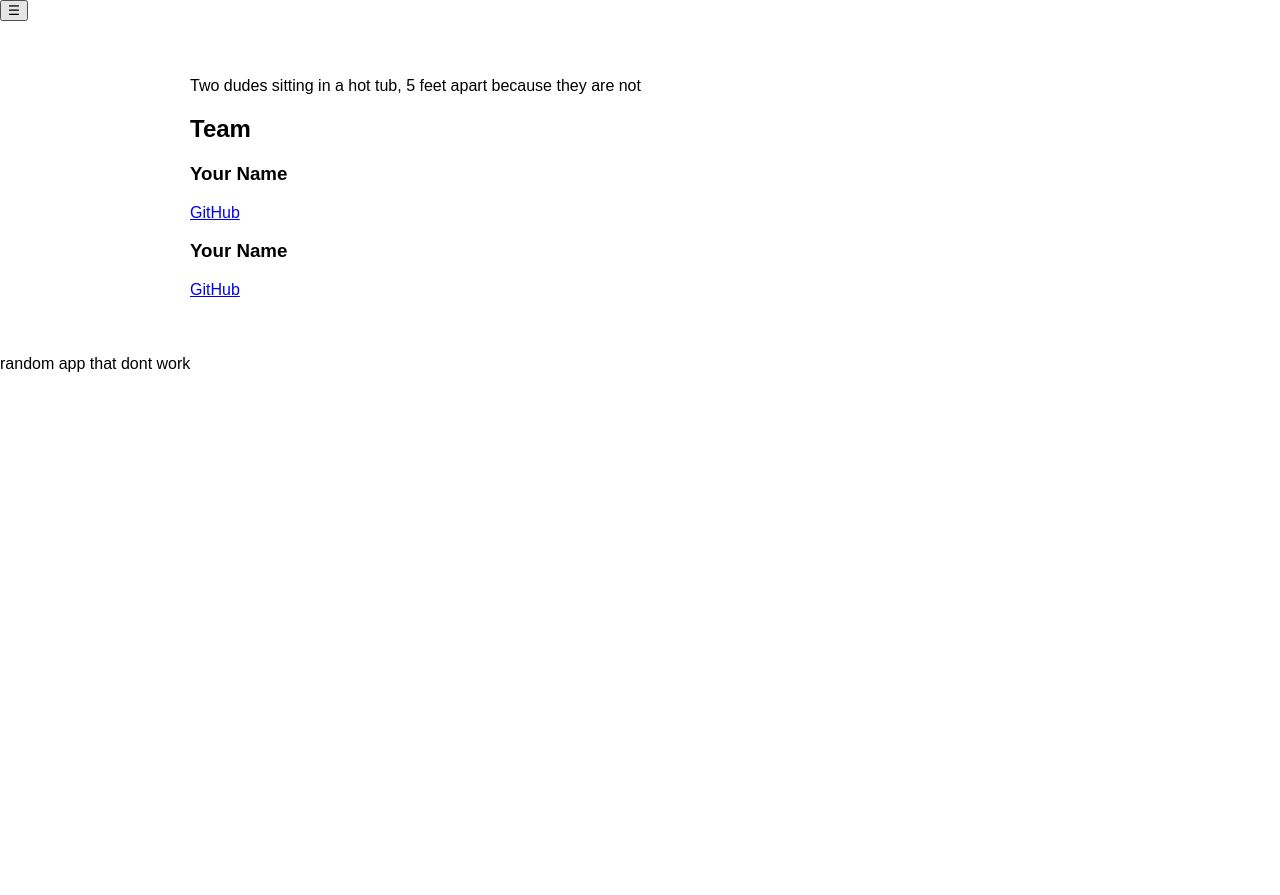
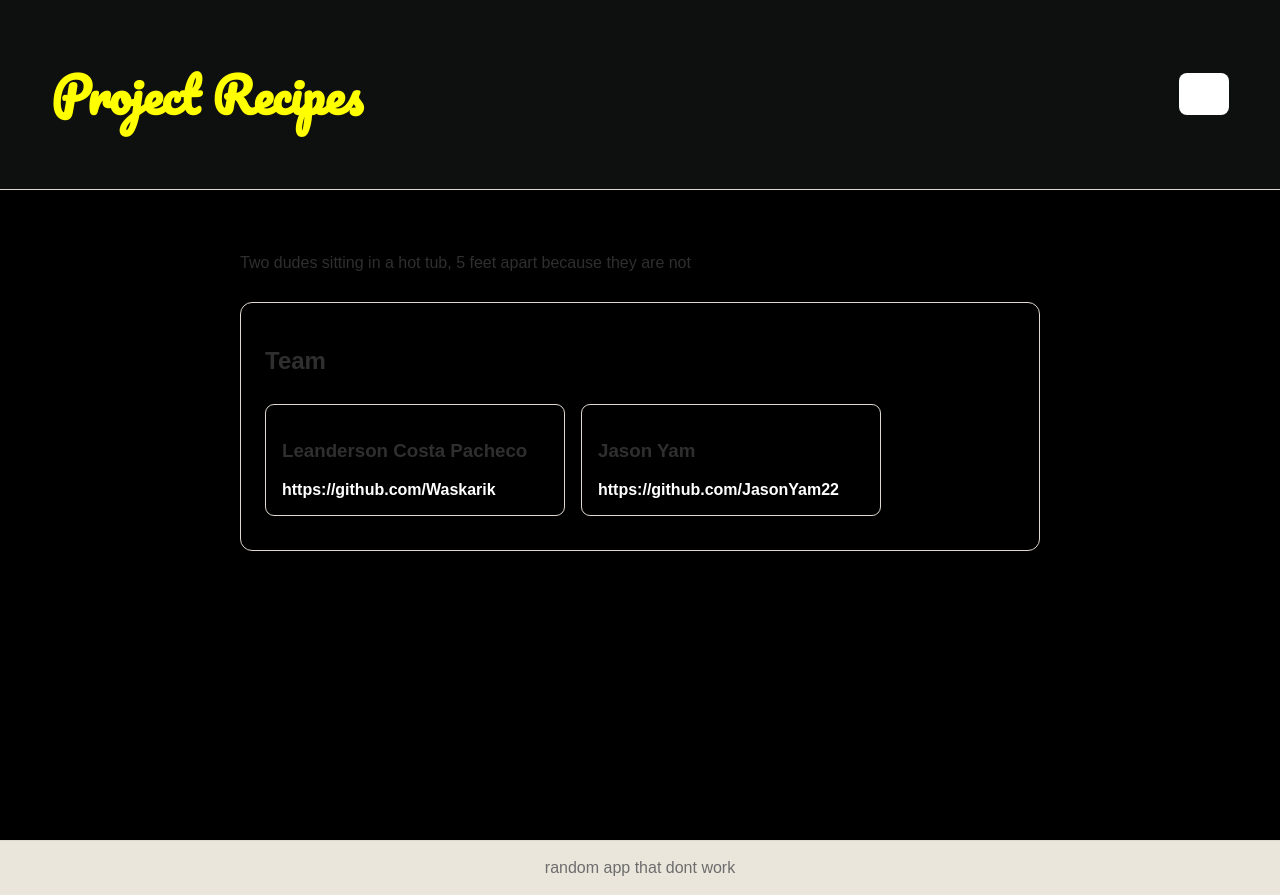
Before and after one commit to JasonYam22/project-recipes, a React (Vite) app: page /about in a window 1280 px wide. Before the commit the page ends 800 px from the top, so only its background shows below. Built offline with nearby package versions, Linux system fonts and the light colour scheme.

Commit message:
something

```diff
--- a/src/App.css
+++ b/src/App.css
@@ -1,67 +1,357 @@
+@import url('https://fonts.googleapis.com/css2?family=Pacifico&display=swap');
+
+* {
+  box-sizing: border-box;
+}
+
+:root {
+  font-family: Arial, Helvetica, sans-serif;
+  color: #2f2f2f;
+  background: #f7f4ee;
+
+  --green: white;
+  --green-dark: white;
+  --cream: #fffff;
+  --border: #ded8cf;
+  --text-soft: #6d6d6d;
+  --danger: #a94b4b;
+}
+
 body {
   margin: 0;
-  font-family: Arial, sans-serif;
+  min-width: 320px;
+  background: black;
 }
 
-.navbar {
-  padding: 20px;
-  background-color: #eee;
+a {
+  color: inherit;
+  text-decoration: none;
 }
 
-.main-content {
-  display: flex;
+button,
+input,
+textarea {
+  font: inherit;
 }
 
-.sidebar {
-  width: 200px;
-  padding: 20px;
+button {
+  border: 0;
+  border-radius: 8px;
+  padding: 9px 14px;
+  cursor: pointer;
+  background: var(--green);
+  color: white;
 }
 
-.recipe-list {
-  display: flex;
-  flex-wrap: wrap;
-  gap: 20px;
-  padding: 20px;
+button:hover {
+  background: var(--green-dark);
 }
 
-.recipe-card {
-  width: 250px;
-  padding: 15px;
-  border: 1px solid #ccc;
-  border-radius: 8px;
+
+.App {
+  min-height: 100vh;
 }
 
-.recipe-card img {
-  width: 100%;
+.main-layout {
+  width: min(1180px, 92%);
+  margin: 0 auto;
 }
 
-.footer {
-  padding: 20px;
-  text-align: center;
+.content {
+  min-height: calc(100vh - 150px);
 }
 
-.recipe{
-  display:flex;
-  justify-content: center;
+nav {
+  position: sticky;
+  top: 0;
+  z-index: 10;
+  display: flex;
+  justify-content: space-between;
+  align-items: center;
+  min-height: 150px;
+  padding: 12px 4%;
+  background: rgba(29, 30, 31, 0.507);
+  border-bottom: 1px solid var(--border);
 }
-.recipe-image {
-  display:flex;
-  width: 250px;
-  height: 180px;
-  object-fit: cover;
-
+.titleNav {
+  font-family: "Pacifico", cursive;
+  font-size: 3rem;
+  color: yellow;
 }
 
-.about-page {
-  max-width: 900px;
-  margin: 0 auto;
-  padding: 40px;
+nav > button {
+  font-size: 24px;
+  line-height: 1;
+  min-width: 46px;
 }
 
-.team-member {
-  margin-top: 20px;
+nav > div {
+  position: absolute;
+  top: 56px;
+  right: 4%;
+  min-width: 155px;
+  padding: 10px;
+  background: var(--cream);
+  border: 1px solid var(--border);
+  border-radius: 10px;
+  box-shadow: 0 8px 20px rgba(0, 0, 0, 0.1);
 }
 
-.team-member a {
-  margin-right: 15px;
+nav > div a {
+  display: block;
+  padding: 8px 10px;
+  border-radius: 6px;
 }
+
+nav > div a:hover {
+  background: #efebe3;
+}
+
+nav br {
+  display: none;
+}
+
+
+.Main-page {
+  padding: 42px 0 55px;
+}
+
+.Main-page > h1 {
+  margin: 0;
+  text-align: center;
+  font-family: "Pacifico", cursive;
+  font-size: clamp(5rem, 5vw, 3.4rem);
+  color: rgb(0, 255, 21);
+}
+
+.Main-page > p {
+  text-align: center;
+  color: var(--text-soft);
+  margin-top: 32px;
+}
+
+
+.Main-page > div {
+  display: grid;
+  grid-template-columns: repeat(auto-fit, minmax(240px, 1fr));
+  gap: 22px;
+  margin-top: 30px;
+}
+
+
+.Main-page > div > button,
+.Main-page > div > form {
+  grid-column: 1 / -1;
+  justify-self: center;
+}
+
+.Main-page > div > form {
+  width: min(650px, 100%);
+}
+
+
+.Main-page > div > div {
+  display: flex;
+  flex-direction: column;
+  background: var(--cream);
+  border: 1px solid var(--border);
+  border-radius: 14px;
+  overflow: hidden;
+  box-shadow: 0 4px 14px rgba(0, 0, 0, 0.06);
+}
+
+
+.Recipe {
+  display: flex;
+  flex-direction: column;
+  flex: 1;
+  padding-bottom: 14px;
+  position:relative;
+}
+
+.Recipe > a {
+  display: block;
+  flex: 1;
+}
+
+.Recipe .recipe-image {
+  width: 100%;
+  height: 190px;
+  object-fit: cover;
+  display: block;
+}
+
+.Recipe h1 {
+  margin: 16px 16px 8px;
+  font-size: 1.2rem;
+  color: #292929;
+}
+
+.Recipe p {
+  margin: 7px 16px;
+  line-height: 1.4;
+}
+
+.Recipe > button {
+  position:absolute;
+  top:350px;
+  right: 16px;
+  width: 35px;
+  height: 35px;
+  border: 2px solid #555;
+  border-radius:0;
+  display:flex;
+  align-items: center;
+  justify-content: center;
+  font-size: 30px;
+
+  background: var(--danger);
+}
+
+.Recipe > button:hover {
+  background: #893c3c;
+}
+
+
+.Main-page > div > div > div:last-child {
+  padding: 0 16px 16px;
+}
+
+.Main-page > div > div > div:last-child > button {
+  width: 90%;
+  background: #5e6870;
+}
+
+.Main-page > div > div > div:last-child > button:hover {
+  background: #484f55;
+}
+
+
+form {
+  display: flex;
+  flex-direction: column;
+  gap: 10px;
+  padding: 18px;
+  background: #f1eee7;
+  border: 1px solid var(--border);
+  border-radius: 10px;
+}
+
+input,
+textarea {
+  width: 100%;
+  padding: 10px 12px;
+  border: 1px solid #cfc8bd;
+  border-radius: 7px;
+  background: white;
+  color: #292929;
+}
+
+textarea {
+  min-height: 90px;
+  resize: vertical;
+}
+
+input:focus,
+textarea:focus {
+  outline: 2px solid #a9bea9;
+  border-color: var(--green);
+}
+
+input[type="checkbox"] {
+  width: auto;
+}
+
+
+.item-details-page {
+  width: min(820px, 100%);
+  margin: 0 auto;
+  padding: 42px 0 60px;
+}
+
+.item-details-page h1 {
+  color: var(--green-dark);
+}
+
+.item-details-page .recipe-image {
+  width: 100%;
+  height: min(420px, 52vw);
+  min-height: 230px;
+  object-fit: cover;
+  border-radius: 14px;
+}
+
+.item-details-page ul {
+  padding: 22px 22px 22px 42px;
+  background: var(--cream);
+  border: 1px solid var(--border);
+  border-radius: 10px;
+  line-height: 1.7;
+}
+
+
+.about-page {
+  width: min(800px, 100%);
+  margin: 0 auto;
+  padding: 48px 0 60px;
+}
+
+.about-page section {
+  margin-top: 30px;
+  padding: 24px;
+  background: var(--cream);
+  border: 1px solid var(--border);
+  border-radius: 12px;
+}
+
+.team-member1,
+.team-member2 {
+  display: inline-block;
+  width: min(300px, 100%);
+  margin: 10px 16px 10px 0;
+  padding: 16px;
+  border: 1px solid var(--border);
+  border-radius: 9px;
+}
+
+.team-member1 a,
+.team-member2 a {
+  color: var(--green-dark);
+  font-weight: bold;
+}
+
+
+.App > div:last-child {
+  padding: 18px 4%;
+  text-align: center;
+  color: var(--text-soft);
+  background: #ebe6dc;
+  border-top: 1px solid var(--border);
+}
+
+.App > div:last-child p {
+  margin: 0;
+}
+
+
+@media (max-width: 600px) {
+  .main-layout {
+    width: 90%;
+  }
+
+  .Main-page {
+    padding-top: 28px;
+  }
+
+  .Main-page > div {
+    grid-template-columns: 1fr;
+  }
+
+  .Recipe .recipe-image {
+    height: 210px;
+  }
+
+  .about-page {
+    padding-top: 30px;
+  }
+}
--- a/src/components/EditRecipe.jsx
+++ b/src/components/EditRecipe.jsx
@@ -22,12 +22,17 @@ function EditRecipe({ recipe, handleUpdate }) {
     const updatedRecipe= {...editedRecipe, ingredients: editedRecipe.ingredients.split(","), recipe: editedRecipe.recipe.split("\n")
     }
     handleUpdate(updatedRecipe);
+    setIsEditing(false);
   }
 
   return (
     <div>
-        <button onClick={() => setIsEditing(!isEditing)}> Edit </button>
-        <form onSubmit={handleSubmit}>
+        <button onClick={() => setIsEditing(!isEditing)}>
+  {isEditing ? "Cancel" : "Edit"}
+</button>
+
+{isEditing && (
+  <form onSubmit={handleSubmit}>
       <input name="name" value={editedRecipe.name} onChange={handleChange} />
       <input name="calories" value={editedRecipe.calories} onChange={handleChange} />
       <input name="image" value={editedRecipe.image} onChange={handleChange} />
@@ -37,6 +42,7 @@ function EditRecipe({ recipe, handleUpdate }) {
     }}/>
     <button type="submit"> Save </button>
    </form>
+)}
    </div>
   );
 }
--- a/src/components/Navbar.jsx
+++ b/src/components/Navbar.jsx
@@ -7,6 +7,7 @@ function Navbar() {
 
   return (
     <nav>
+       <h1 className="titleNav">Project Recipes</h1>
       <button onClick={() => setMenuOpen(!menuOpen)}>☰</button>
       {menuOpen && (
         <div>
--- a/src/components/RecipeCard.jsx
+++ b/src/components/RecipeCard.jsx
@@ -6,9 +6,9 @@ function RecipeCard({ recipe, handleDeleteButton, handleUpdate }) {
     <div className="Recipe" key={recipe.id}>
       <Link to={`/recipes/${recipe.id}`}>
       <img className="recipe-image" src={recipe.image} alt={recipe.name} />
-      <h1>Name:{recipe.name}</h1>
+      <h1>{recipe.name}</h1>
 
-      <p>Kcal: {recipe.calories}</p>
+      <p>{recipe.calories} Kcals</p>
       <p>
         {recipe.calories <= 500
           ? "ദ്ദി(˵ •̀ ᴗ - ˵ ) ✧ Low Calories"
@@ -18,8 +18,7 @@ function RecipeCard({ recipe, handleDeleteButton, handleUpdate }) {
       </p>
       <p>{recipe.isVegan ? "🌱 Vegan" : "🍖 Not Vegan"}</p>
       </Link>
-      <button onClick={() => handleDeleteButton(recipe.id)}>Delete</button>
-      <button onClick={() => handleUpdate(recipe.id)}>Edit</button>
+      <button onClick={() => handleDeleteButton(recipe.id)}>🗑</button>
     </div>
 
   );
--- a/src/pages/AboutPage.jsx
+++ b/src/pages/AboutPage.jsx
@@ -11,18 +11,18 @@ function AboutPage(){
              <h2>Team</h2>
 
             <div className="team-member1">
-             <h3>Your Name</h3>
+             <h3>Leanderson Costa Pacheco</h3>
 
                 <a href="YOUR_GITHUB_LINK" target="_blank">
-                    GitHub
+                    https://github.com/Waskarik
                 </a>
 
             </div>
             <div className="team-member2">
-             <h3>Your Name</h3>
+             <h3>Jason Yam </h3>
 
                 <a href="YOUR_GITHUB_LINK" target="_blank">
-                    GitHub
+                    https://github.com/JasonYam22
                 </a>
 
             </div>
--- a/src/pages/MainPage.jsx
+++ b/src/pages/MainPage.jsx
@@ -5,7 +5,7 @@ import Recipes from "../components/Recipes";
 
         return(
             <main className = "Main-page">
-        <h1>Project Recipes</h1>
+
         <Recipes allRecipes={allRecipes} setAllRecipes={setAllRecipes}/>
 
         <p>Find Your Next Meal</p>
```
